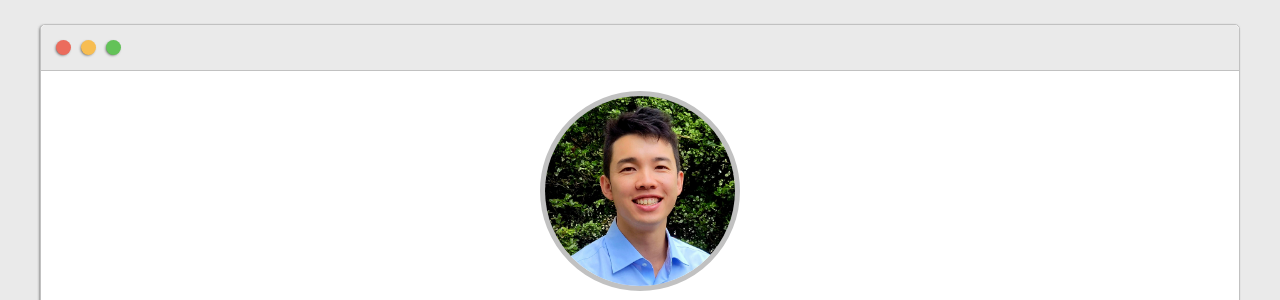
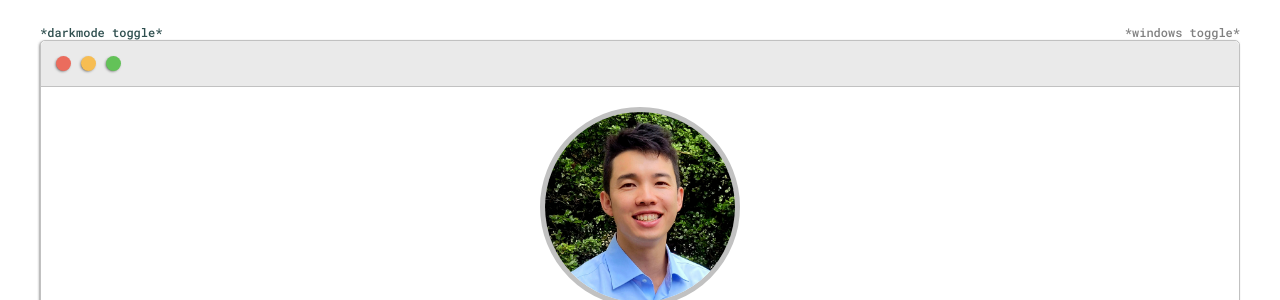
Before and after one commit to Acho087/Acho087.github.io, a website: page index.html in a window 1280 px wide. Shown: the part 96-396 px from the top of the page. Drawn offline with nearby package versions, Linux system fonts and the light colour scheme.

Commit message:
drafted toggle location

```diff
--- /dev/null
+++ b/dark.css
@@ -0,0 +1,11 @@
+:root {
+  --mainBGColor: #202427;
+  --mainColor: #1b1e22;
+  --secondaryColor: #43454b;
+
+  --borderColor: #c1c1c1;
+  --trimColor:#969696;
+
+  --mainText: #dadada;
+  --secondardText: cyan;
+}
--- a/default.css
+++ b/default.css
@@ -3,6 +3,7 @@
   --secondaryColor: white;
 
   --borderColor: #c1c1c1;
+  --trimColor:#c1c1c1;
 
   --mainText: black;
   --secondardText: red;
@@ -18,7 +19,7 @@ html,
 body {
   padding: 0;
   margin: 0;
-  background-color: var(--mainColor);
+  background-color: var(--mainBGColor);
 }
 
 h1,
@@ -71,7 +72,7 @@ h6 {
 }
 
 .s1 {
-  background-color: var(--mainColor);
+  background-color: var(--mainBGColor);
   /* border-bottom: 1px solid var(--borderColor); */
   overflow: auto;
 }
@@ -95,6 +96,21 @@ h6 {
 }
 .auto-type{
   font-size:small;
+}
+
+.toggles{
+  justify-content: space-between;
+  grid-area: toggles;
+  display: flex;
+
+}
+
+.tog1{
+  color: #2f4f4f;
+}
+
+.tog2{
+  color: grey;
 }
 
 .intro-wrapper {
@@ -169,7 +185,7 @@ h6 {
   height: 200px;
   width: 200px;
   object-fit: cover;
-  border: 5px solid var(--borderColor);
+  border: 5px solid var( --trimColor);
   border-radius: 50% !important;
 }
 
@@ -184,7 +200,7 @@ h6 {
   height: 40px;
   border-radius: 50%;
   cursor: pointer;
-  background-color: #171717;
+  background-color: #0f0f0f;
   margin: 5px;
   -webkit-box-shadow: -1px 1px 3px -1px rgba(0, 0, 0, 0.75);
   -moz-box-shadow: -1px 1px 3px -1px rgba(0, 0, 0, 0.75);
@@ -286,7 +302,7 @@ h6 {
 .bottom {
   padding: 10px;
   text-align: center;
-  background-color: var(--mainColor);
+  background-color: var(--mainBGColor);
 }
 
 @media screen and (max-width: 1200px) {
--- a/index.html
+++ b/index.html
@@ -13,7 +13,11 @@
     <link rel="icon" type="image/png" href="images/favicon.png">
 
   <link rel="stylesheet" type="text/css" href="default.css">
+
+  <link id="theme" rel="stylesheet" type="text/css" href="">
+
   <title>Adam Cho's Profile</title>
+
 
 
 </head>
@@ -27,7 +31,10 @@
           <span class="auto-type"></span>
         </div>
       </div>
-
+<div class="toggles">
+  <div class="tog1">*darkmode toggle*</div>
+  <div  class="tog2">*windows toggle*</div>
+</div>
       <div class="intro-wrapper">
         <div class="nav-wrapper">
           <div class="dots-wrapper">
@@ -75,10 +82,7 @@
   </section>
 
 
-  <script>
-    // JavaScript code can be placed here
-    console.log("Hello, JavaScript!");
-  </script>
+
   <script src="https://unpkg.com/typed.js@2.0.16/dist/typed.umd.js"></script>
 
   <script>
@@ -89,6 +93,8 @@
       loop: true
     })
   </script>
+
+  <script type="text/javascript" src="script.js"></script>
 </body>
 
 </html>
--- /dev/null
+++ b/script.js
@@ -0,0 +1,6 @@
+console.log('hello');
+
+function toggleTheme() {
+    var body = document.body;
+    body.classList.toggle("dark-theme");
+  }
--- a/theme.css
+++ /dev/null
@@ -1,9 +0,0 @@
-:root {
-    --mainColor: #eaeaea;
-    --secondaryColor: white;
-
-    --borderColor: #c1c1c1;
-
-    --mainText: black;
-    --secondardText: red;
-  }
```
